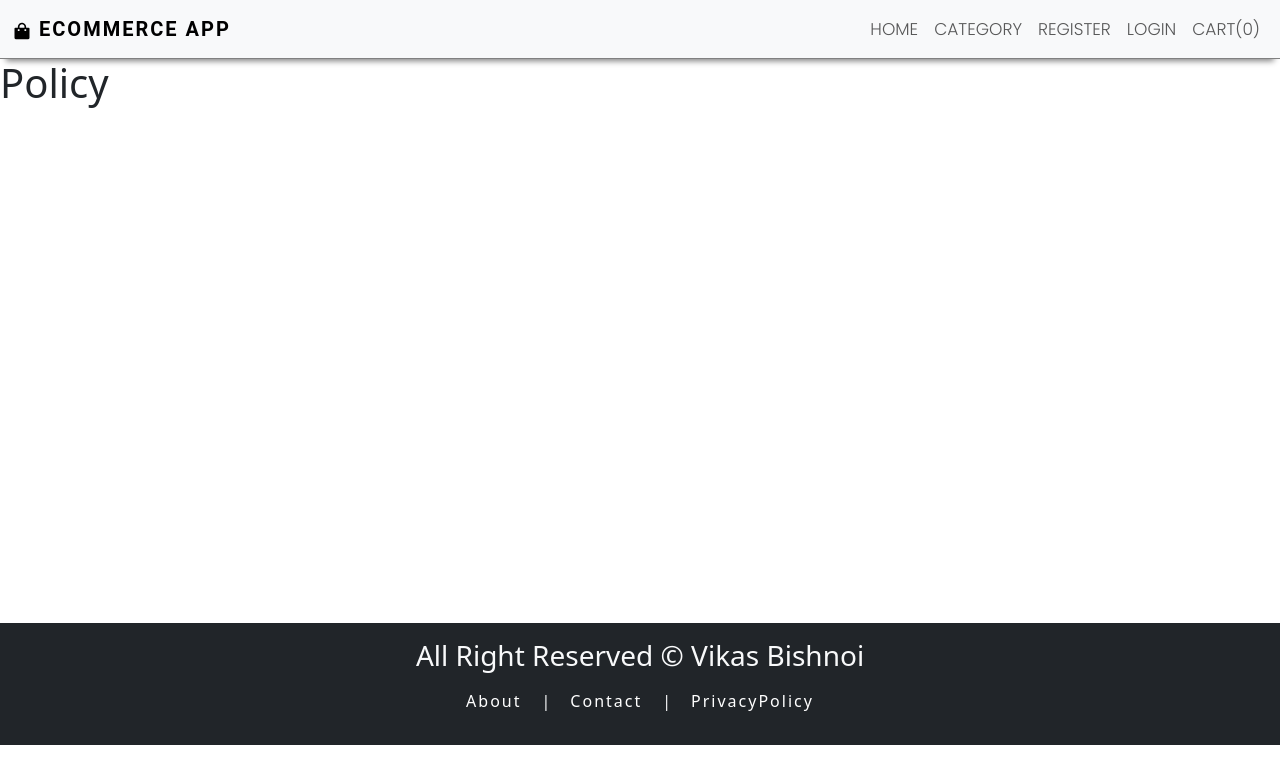
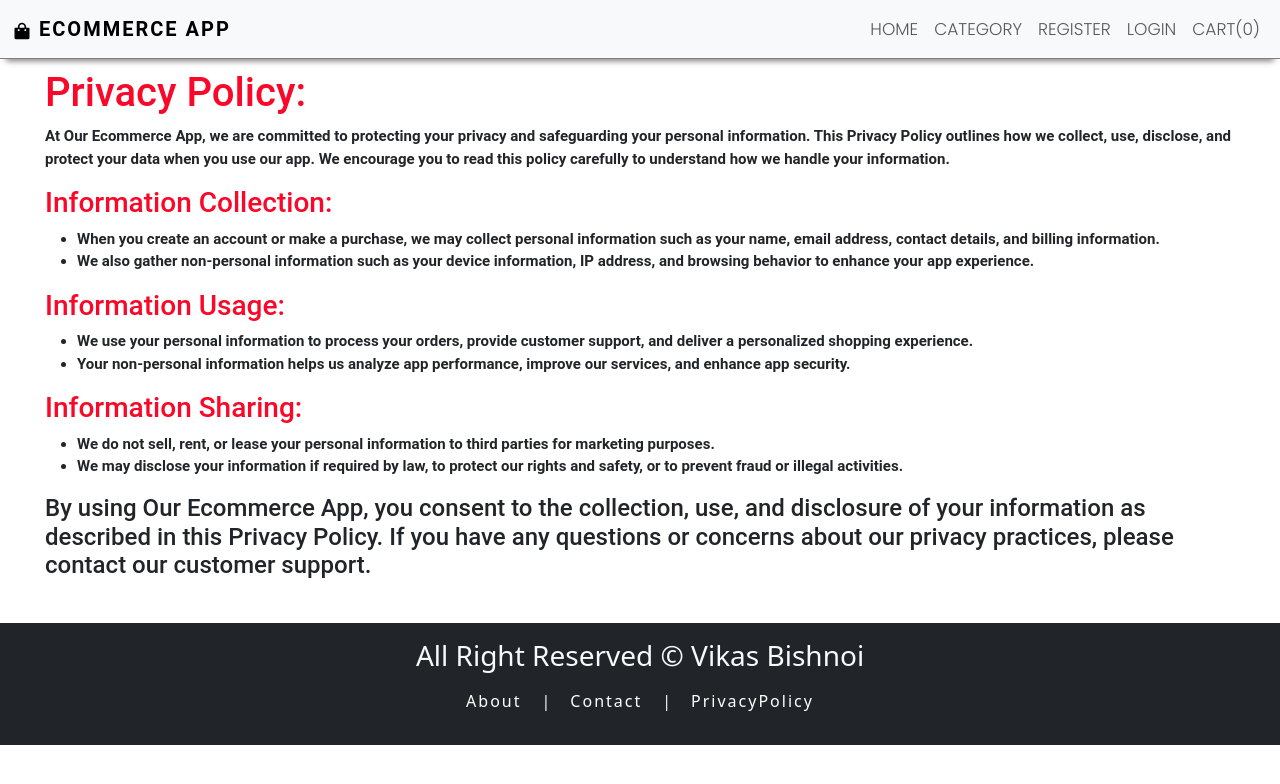
Before and after one commit to VikasHBishnoi/Ecommerce-app, a React (Create React App) app in the folder client/: page /policy in a window 1280 px wide. Shown: the top 784 px of the page. Built offline with nearby package versions, Linux system fonts and the light colour scheme.

Commit message:
Privacy Policy Page Complete

```diff
--- a/client/src/index.css
+++ b/client/src/index.css
@@ -112,3 +112,17 @@ a:hover {
     margin-left: 30px;
     width: 25rem;
 }
+
+/* ========================================= */
+/* ================Policy ================== */
+.privacyBlock{
+  padding:10px 45px;
+  font-size: 15px;
+  font-weight: 700;
+  font-family: "roboto", sans-serif;
+}
+.privacyBlock>h1, .privacyBlock>h3{
+  color: rgb(250, 8, 41);
+}
+/* .pnf-title {
+} */
--- a/client/src/pages/Policy.js
+++ b/client/src/pages/Policy.js
@@ -1,14 +1,62 @@
-import React from 'react'
-import Layout from '../components/Layout/Layout'
+import React from "react";
+import Layout from "../components/Layout/Layout";
 
 const Policy = () => {
-    return (
-        <Layout>
-            <h1>
-                Policy
-            </h1>
-        </Layout>
-    )
-}
+  return (
+    <Layout>
+      <div className="privacyBlock">
+        <h1>Privacy Policy:</h1>
+        <p>
+          At Our Ecommerce App, we are committed to protecting your privacy and
+          safeguarding your personal information. This Privacy Policy outlines
+          how we collect, use, disclose, and protect your data when you use our
+          app. We encourage you to read this policy carefully to understand how
+          we handle your information.
+        </p>
+        <h3>Information Collection:</h3>
+        <ul>
+          <li>
+            When you create an account or make a purchase, we may collect
+            personal information such as your name, email address, contact
+            details, and billing information.
+          </li>
+          <li>
+            We also gather non-personal information such as your device
+            information, IP address, and browsing behavior to enhance your app
+            experience.
+          </li>
+        </ul>
+        <h3>Information Usage:</h3>
+        <ul>
+          <li>
+            We use your personal information to process your orders, provide
+            customer support, and deliver a personalized shopping experience.
+          </li>
+          <li>
+            Your non-personal information helps us analyze app performance,
+            improve our services, and enhance app security.
+          </li>
+        </ul>
+        <h3>Information Sharing:</h3>
+        <ul>
+          <li>
+            We do not sell, rent, or lease your personal information to third
+            parties for marketing purposes.
+          </li>
+          <li>
+            We may disclose your information if required by law, to protect our
+            rights and safety, or to prevent fraud or illegal activities.
+          </li>
+        </ul>
+        <h4>
+          By using Our Ecommerce App, you consent to the collection, use, and
+          disclosure of your information as described in this Privacy Policy. If
+          you have any questions or concerns about our privacy practices, please
+          contact our customer support.
+        </h4>
+      </div>
+    </Layout>
+  );
+};
 
-export default Policy
+export default Policy;
```
